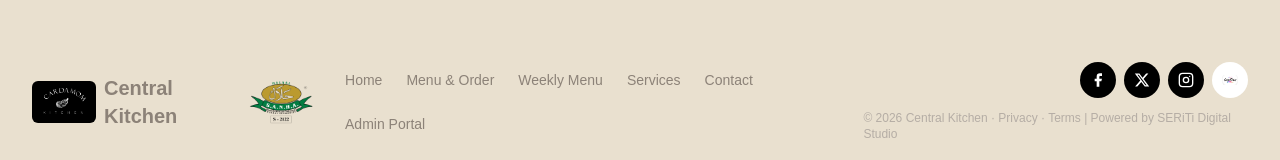
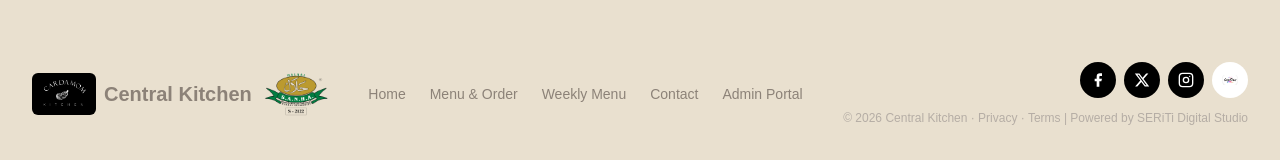
Before and after one commit to 3tiersystems-RMA/cateringhub, a Next.js app: page /products in a window 1280 px wide. Shown: the part 920-1080 px from the top of the page. Built offline with nearby package versions, Linux system fonts and the light colour scheme; no server answers; the database is empty.

Commit message:
Local Commit: 2026-06-29T04:50:30.151Z - Removed the "Services" menu item (`<a href="#services">`) from the Footer navigation links.

```diff
--- a/src/components/Footer.tsx
+++ b/src/components/Footer.tsx
@@ -98,9 +98,6 @@ export default function Footer() {
             <Link href="/weekly-menu" className="hover:text-[#C4622D] transition-colors">
               Weekly Menu
             </Link>
-            <a href={isHomepage ? '#services' : '/homepage#services'} className="hover:text-[#C4622D] transition-colors">
-              Services
-            </a>
             <Link href="/contact" className="hover:text-[#C4622D] transition-colors">
               Contact
             </Link>
```
